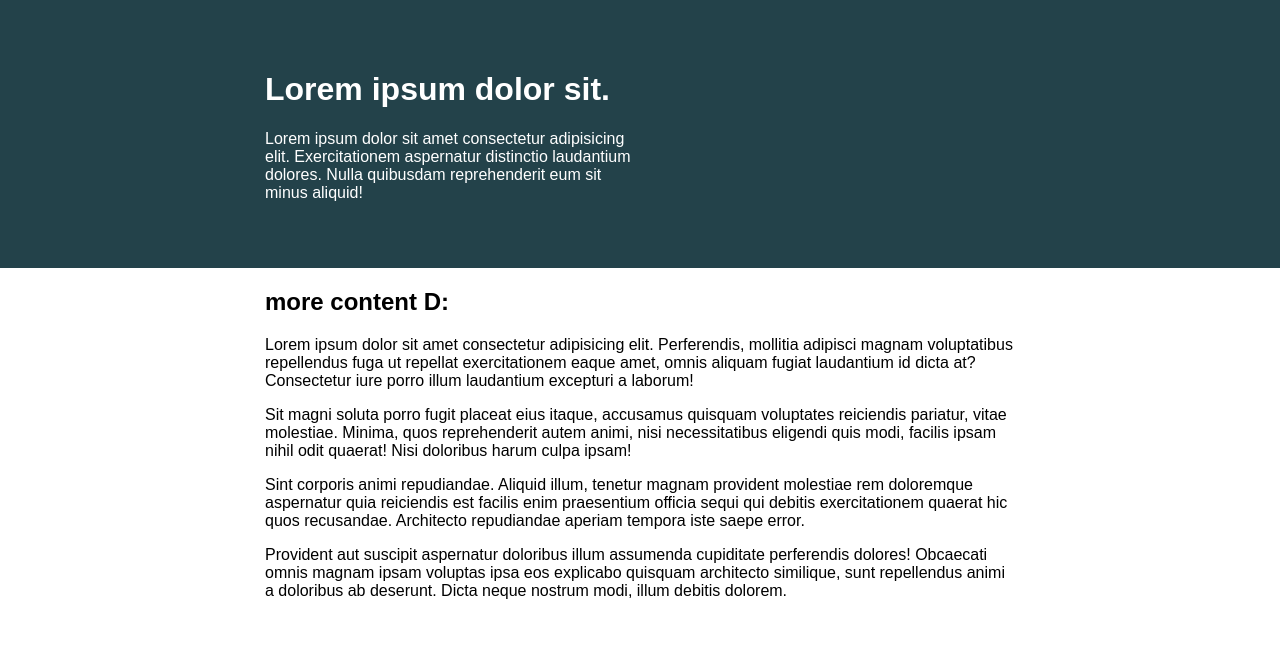
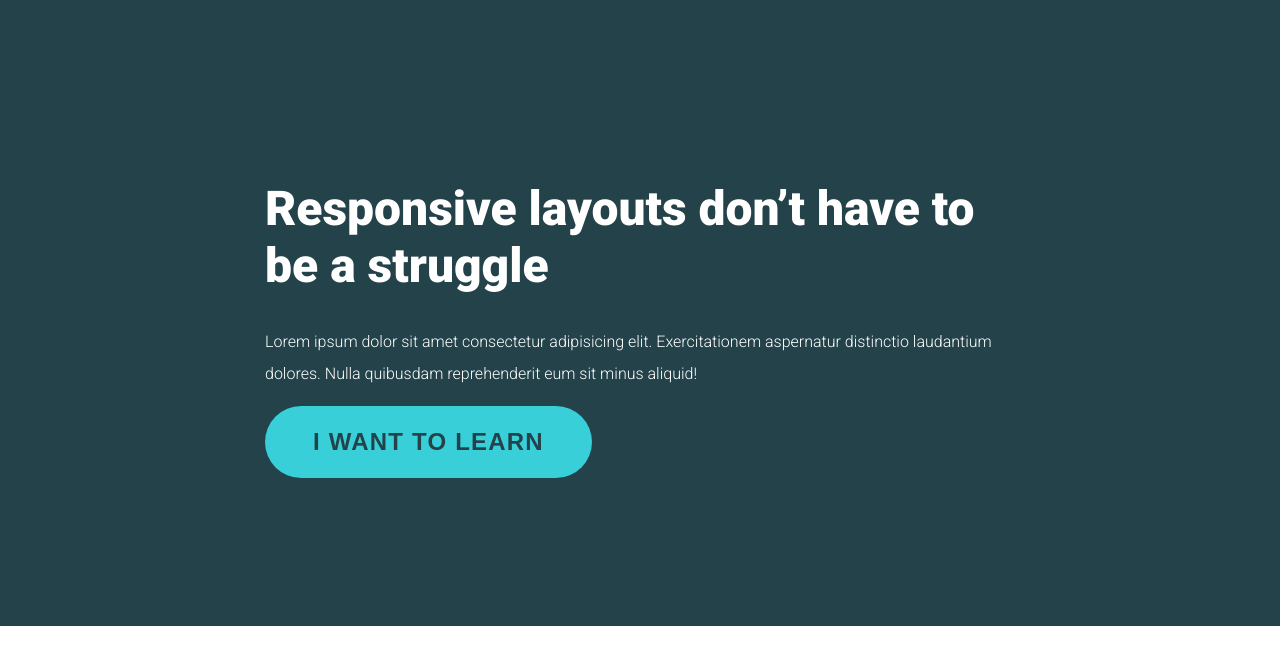
Before and after one commit to loranBepatient/KP_responsive, a website built with Parcel: page index.html in a window 1280 px wide. Built offline with nearby package versions, Linux system fonts and the light colour scheme.

Commit message:
day  3 proposition

```diff
--- a/index.html
+++ b/index.html
@@ -11,43 +11,14 @@
   <body>
     <div class="intro">
       <div class="container header">
-        <div class="intro-content">
-          <h1>Lorem ipsum dolor sit.</h1>
-          <p>
-            Lorem ipsum dolor sit amet consectetur adipisicing elit.
-            Exercitationem aspernatur distinctio laudantium dolores. Nulla
-            quibusdam reprehenderit eum sit minus aliquid!
-          </p>
-        </div>
+        <h1>Responsive layouts don’t have to be a struggle</h1>
+        <p>
+          Lorem ipsum dolor sit amet consectetur adipisicing elit.
+          Exercitationem aspernatur distinctio laudantium dolores. Nulla
+          quibusdam reprehenderit eum sit minus aliquid!
+        </p>
+        <button class="intro_button" type="button">I want to learn</button>
       </div>
-    </div>
-
-    <div class="container">
-      <h2>more content D:</h2>
-      <p>
-        Lorem ipsum dolor sit amet consectetur adipisicing elit. Perferendis,
-        mollitia adipisci magnam voluptatibus repellendus fuga ut repellat
-        exercitationem eaque amet, omnis aliquam fugiat laudantium id dicta at?
-        Consectetur iure porro illum laudantium excepturi a laborum!
-      </p>
-      <p>
-        Sit magni soluta porro fugit placeat eius itaque, accusamus quisquam
-        voluptates reiciendis pariatur, vitae molestiae. Minima, quos
-        reprehenderit autem animi, nisi necessitatibus eligendi quis modi,
-        facilis ipsam nihil odit quaerat! Nisi doloribus harum culpa ipsam!
-      </p>
-      <p>
-        Sint corporis animi repudiandae. Aliquid illum, tenetur magnam provident
-        molestiae rem doloremque aspernatur quia reiciendis est facilis enim
-        praesentium officia sequi qui debitis exercitationem quaerat hic quos
-        recusandae. Architecto repudiandae aperiam tempora iste saepe error.
-      </p>
-      <p>
-        Provident aut suscipit aspernatur doloribus illum assumenda cupiditate
-        perferendis dolores! Obcaecati omnis magnam ipsam voluptas ipsa eos
-        explicabo quisquam architecto similique, sunt repellendus animi a
-        doloribus ab deserunt. Dicta neque nostrum modi, illum debitis dolorem.
-      </p>
     </div>
   </body>
 </html>
--- /dev/null
+++ b/src/style-components/buttons.scss
@@ -0,0 +1,17 @@
+button {
+  --button-height: 3em;
+
+  &.intro_button {
+    height: var(--button-height);
+    padding: 0 2em;
+    border-radius: calc(var(--button-height) / 2);
+    border: none;
+    background: var(--blue);
+
+    font-size: 1.5em;
+    font-weight: 900;
+    text-transform: uppercase;
+    letter-spacing: 0.05em;
+    color: var(--dark);
+  }
+}
--- a/src/style-components/colors.scss
+++ b/src/style-components/colors.scss
@@ -1,4 +1,5 @@
 :root {
   --dark: #23424a;
   --light: #ffffff;
+  --blue: #38cfd9;
 }
--- a/src/style-components/layout.scss
+++ b/src/style-components/layout.scss
@@ -1,12 +1,6 @@
 body {
   margin: 0;
   font-family: sans-serif;
-}
-
-.intro {
-  background: var(--dark);
-  color: var(--light);
-  padding: 50px 0;
 }
 
 .container {
@@ -15,6 +9,8 @@ body {
   margin: 0 auto;
 }
 
-.intro-content {
-  width: 50%;
+.intro {
+  background: var(--dark);
+  color: var(--light);
+  padding: 148px 0;
 }
--- /dev/null
+++ b/src/style-components/typography.scss
@@ -0,0 +1,16 @@
+@import url("https://fonts.googleapis.com/css2?family=Roboto:wght@300;900&display=swap");
+
+h1,
+p {
+  font-family: "Roboto", sans-serif;
+  font-style: normal;
+}
+h1 {
+  font-weight: 900;
+  font-size: 3em;
+  color: var(--light);
+}
+
+p {
+  line-height: 2;
+}
--- a/src/style.scss
+++ b/src/style.scss
@@ -1,8 +1,5 @@
 @import "./style-components/reset.scss";
 @import "./style-components/colors.scss";
 @import "./style-components/layout.scss";
-
-body {
-  margin: 0;
-  font-family: sans-serif;
-}
+@import "./style-components/typography.scss";
+@import "./style-components/buttons.scss";
```
